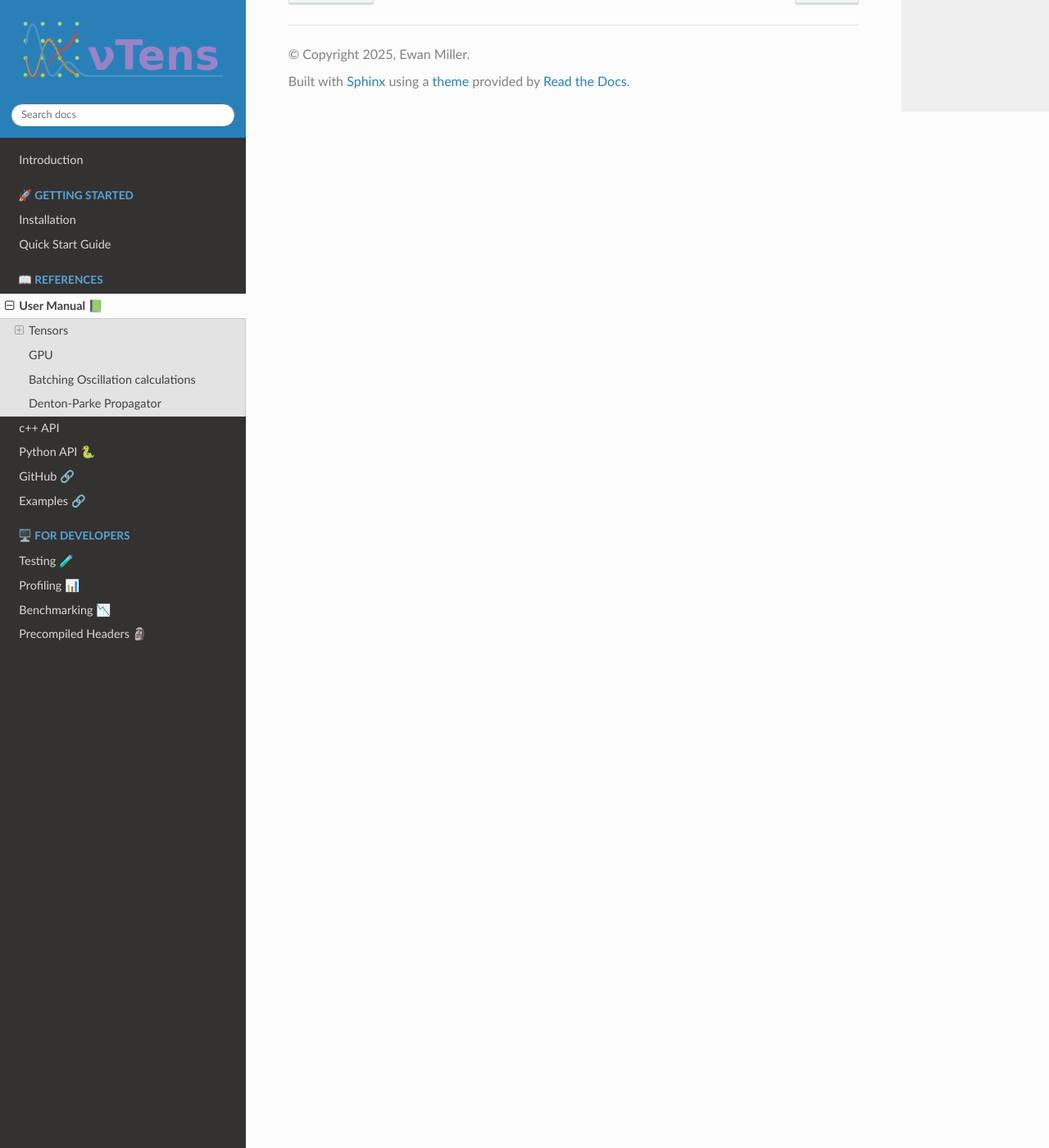
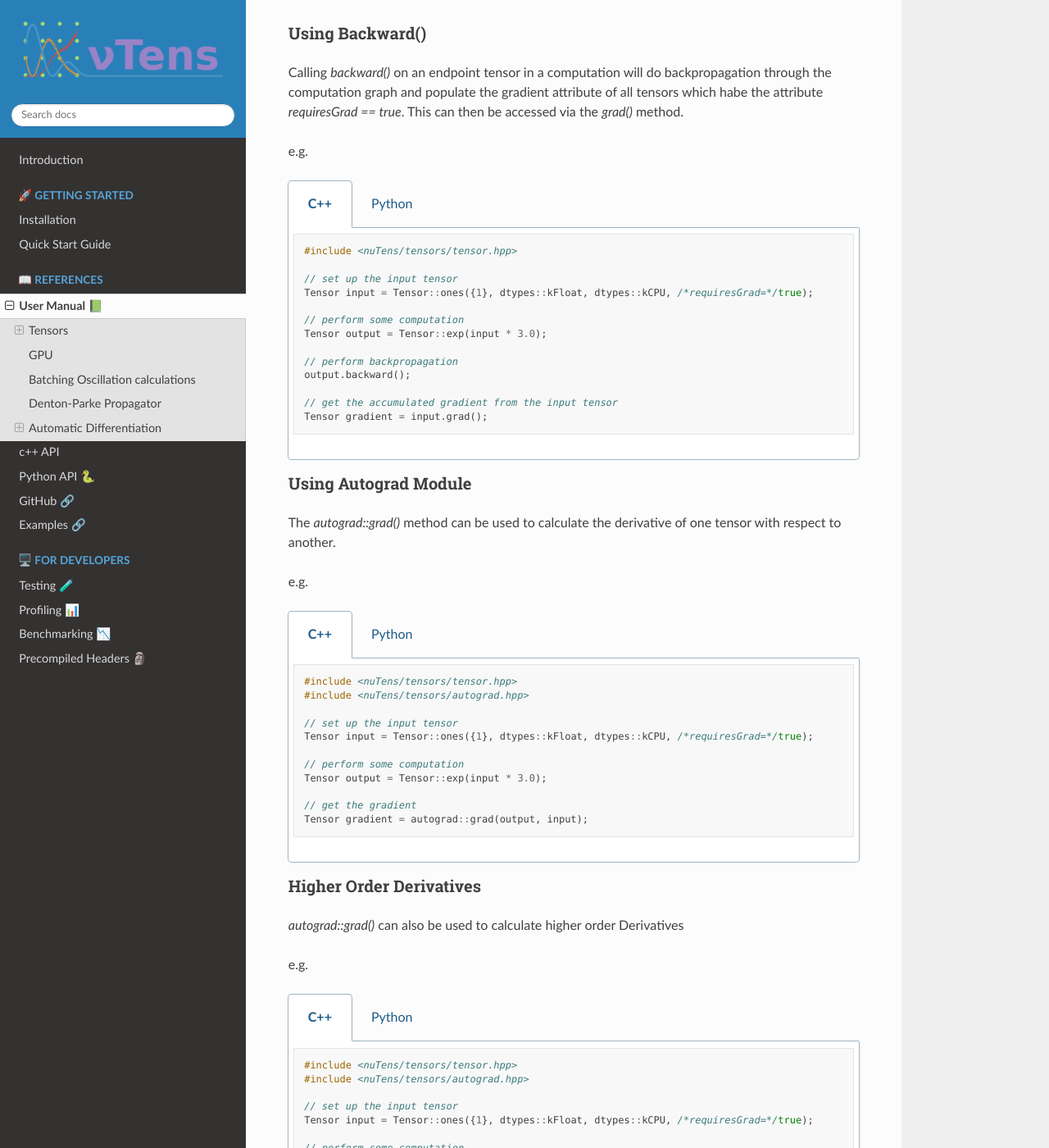
Before and after one commit to ewanwm/nuTens, a Sphinx documentation site: the page built from doc/source/user-manual.rst, in a window 1280 px wide and 1400 px high, scrolled down 1527 px. Shown: the whole window at 82% size. Built offline with Sphinx 7.4.7 and the Read the Docs theme 3.1.0, drawn with Linux system fonts in a browser that asks for light colours; some of the changed text lies outside the part shown.

Commit message:
Autograd module (#241)
* add autograd module

* add tests for autograd module

* python binding or autograd module

* add section on autograd to user manual

* move the NoGrad guard to the autograd module

* add Python binding for NoGrad class

* add some documentation for the NoGrad guard

```diff
--- a/doc/source/user-manual.rst
+++ b/doc/source/user-manual.rst
@@ -86,3 +86,172 @@ A basic usage example looks like
         .. warning::
 
             DPpropagator not yet tested for python, but should probably work
+
+
+.. _autograd:
+
+Automatic Differentiation
+-------------------------
+
+Using Backward()
+^^^^^^^^^^^^^^^^
+
+Calling `backward()` on an endpoint tensor in a computation will do backpropagation through the computation graph and populate the gradient attribute of all tensors which habe the attribute `requiresGrad == true`.
+This can then be accessed via the `grad()` method.
+
+e.g.
+
+.. tabs::
+
+    .. code-tab:: c++
+
+        #include <nuTens/tensors/tensor.hpp>
+
+        // set up the input tensor
+        Tensor input = Tensor::ones({1}, dtypes::kFloat, dtypes::kCPU, /*requiresGrad=*/true);
+
+        // perform some computation
+        Tensor output = Tensor::exp(input * 3.0);
+
+        // perform backpropagation
+        output.backward();
+
+        // get the accumulated gradient from the input tensor
+        Tensor gradient = input.grad();
+
+    .. code-tab:: py
+
+        from nuTens.tensor import Tensor
+
+        # set up the input tensor
+        input = Tensor.ones([1], requires_grad = True)
+
+        # perform some computation
+        output = Tensor.exp(input * 3.0)
+
+        # perform backpropagation
+        output.backward()
+
+        # get the accumulated gradient from the input tensor
+        gradient = input.grad()
+
+
+Using Autograd Module
+^^^^^^^^^^^^^^^^^^^^^
+
+The `autograd::grad()` method can be used to calculate the derivative of one tensor with respect to another.
+
+e.g.
+
+.. tabs::
+
+    .. code-tab:: c++
+
+        #include <nuTens/tensors/tensor.hpp>
+        #include <nuTens/tensors/autograd.hpp>
+
+        // set up the input tensor
+        Tensor input = Tensor::ones({1}, dtypes::kFloat, dtypes::kCPU, /*requiresGrad=*/true);
+
+        // perform some computation
+        Tensor output = Tensor::exp(input * 3.0);
+
+        // get the gradient
+        Tensor gradient = autograd::grad(output, input);
+
+    .. code-tab:: py
+
+        from nuTens.tensor import Tensor
+        from nuTens import autograd
+
+        # set up the input tensor
+        input = Tensor.ones([1], requires_grad = True)
+
+        # perform some computation
+        output = Tensor.exp(input * 3.0)
+
+        # get the gradient
+        gradient = autograd.grad(output, input)
+
+
+Higher Order Derivatives
+^^^^^^^^^^^^^^^^^^^^^^^^
+
+`autograd::grad()` can also be used to calculate higher order Derivatives
+
+e.g.
+
+.. tabs::
+
+    .. code-tab:: c++
+
+        #include <nuTens/tensors/tensor.hpp>
+        #include <nuTens/tensors/autograd.hpp>
+
+        // set up the input tensor
+        Tensor input = Tensor::ones({1}, dtypes::kFloat, dtypes::kCPU, /*requiresGrad=*/true);
+
+        // perform some computation
+        Tensor output = Tensor::exp(input * 3.0);
+
+        // get the gradient
+        Tensor gradient = autograd::grad(output, input);
+        Tensor secondDeriv = autograd::grad(gradient, input);
+
+    .. code-tab:: py
+
+        from nuTens.tensor import Tensor
+        from nuTens import autograd
+
+        # set up the input tensor
+        input = Tensor.ones([1], requires_grad = True)
+
+        # perform some computation
+        output = Tensor.exp(input * 3.0)
+
+        # get the gradient
+        gradient = autograd.grad(output, input)
+        second_deriv = autograd.grad(gradient, input)
+
+Disabling Autograd calculations
+^^^^^^^^^^^^^^^^^^^^^^^^^^^^^^^
+
+If you are not interested in computing gradients, you may wish to disable the automatic differentiation machinery as it can incur performance penalties.
+This can be done with the NoGrad guard class.
+
+You can disable autograd related computations in a specific scope like:
+
+.. tabs::
+
+    .. code-tab:: c++
+
+        #include <nuTens/tensors/tensor.hpp>
+        #include <nuTens/tensors/autograd.hpp>
+
+        {
+            // while this object exists, i.e. within the current scope
+            // no computations related to automatic differentiation will be performed
+            auto noGrad = autograd::NoGrad();
+
+            // ... Do some computation ...
+
+        }
+
+        // now autodiff will be re-enabled
+
+    .. code-tab:: py
+
+        from nuTens.tensor import Tensor
+        from nuTens import autograd
+
+        def foo():
+
+            # while this object exists, i.e. within the current scope
+            # no computations related to automatic differentiation will be performed
+            noGrad = autograd.NoGrad()
+
+            # ... Do some computation ...
+
+        }
+
+        # now autodiff will be re-enabled
```
Also changed, not shown: 12 other files.
